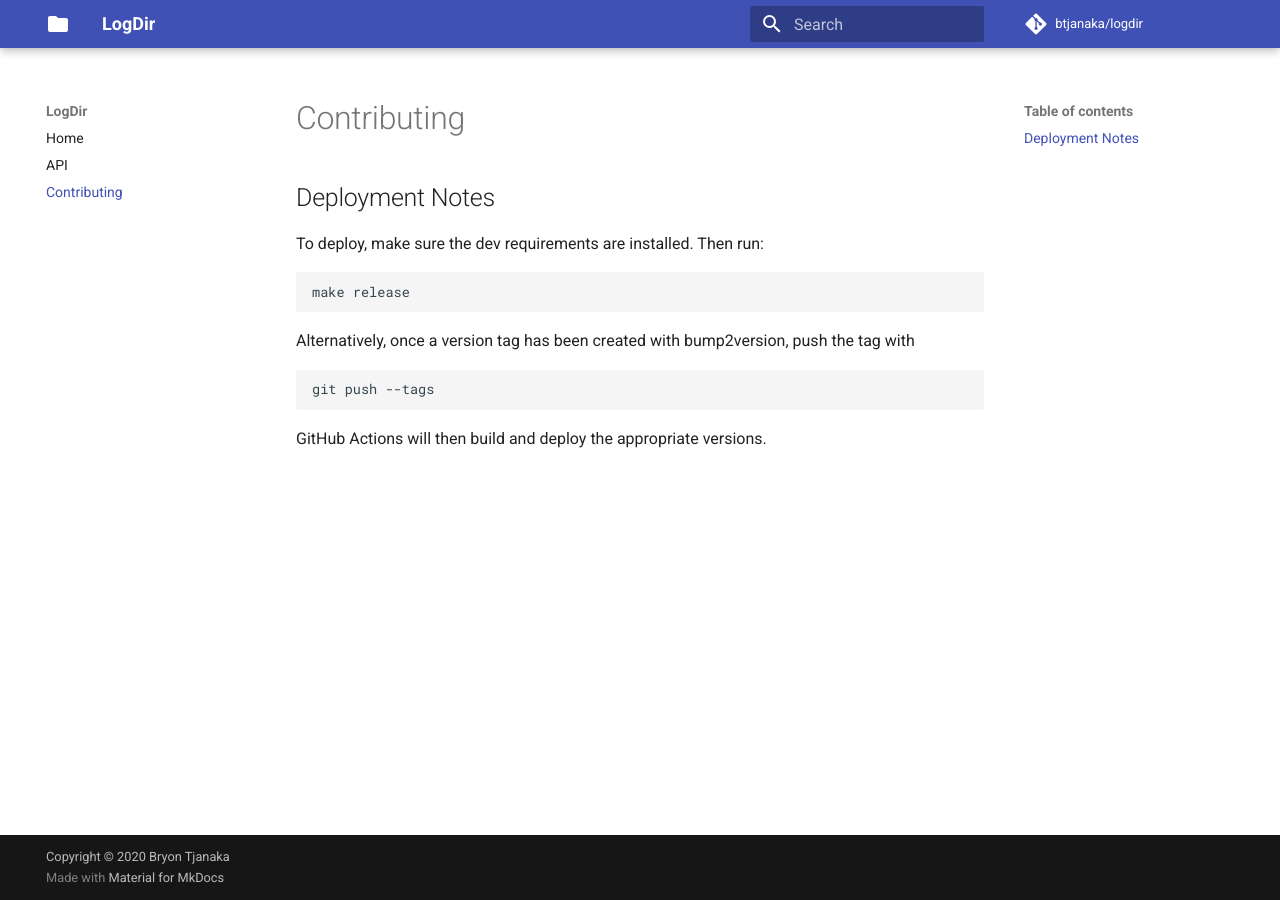
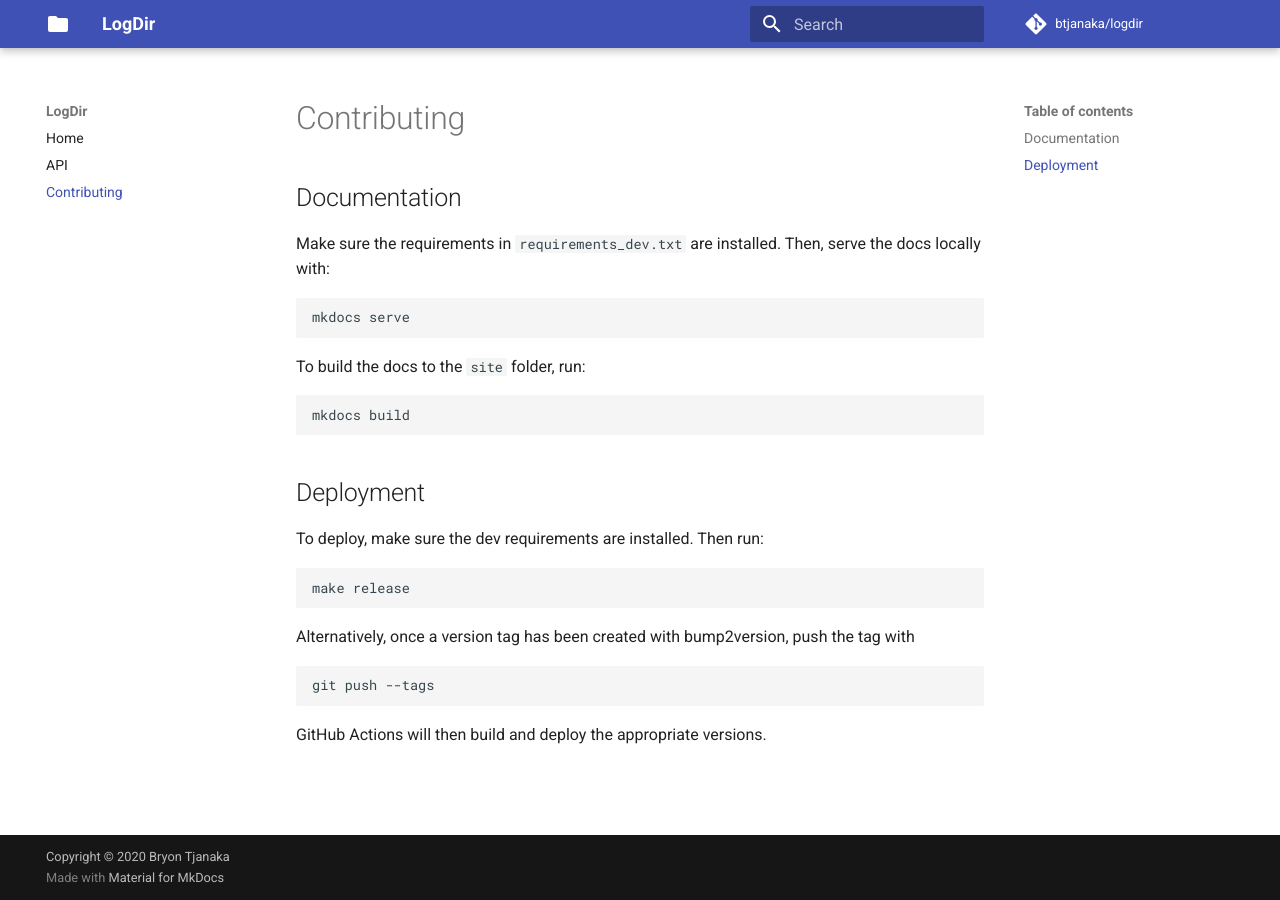
Before and after one commit to btjanaka/logdir, an MkDocs documentation site: the page built from docs/contributing.md, in a window 1280 px wide. Built offline with MkDocs 1.6.1 and Material for MkDocs 9.7.7, drawn with Linux system fonts in a browser that asks for light colours; comment, search, counter and statistics services are not loaded.

Commit message:
Add note on building docs

````diff
--- a/docs/contributing.md
+++ b/docs/contributing.md
@@ -1,6 +1,21 @@
 # Contributing
 
-## Deployment Notes
+## Documentation
+
+Make sure the requirements in `requirements_dev.txt` are installed. Then, serve
+the docs locally with:
+
+```bash
+mkdocs serve
+```
+
+To build the docs to the `site` folder, run:
+
+```bash
+mkdocs build
+```
+
+## Deployment
 
 To deploy, make sure the dev requirements are installed. Then run:
 
````
Also changed, not shown: 1 other file.
